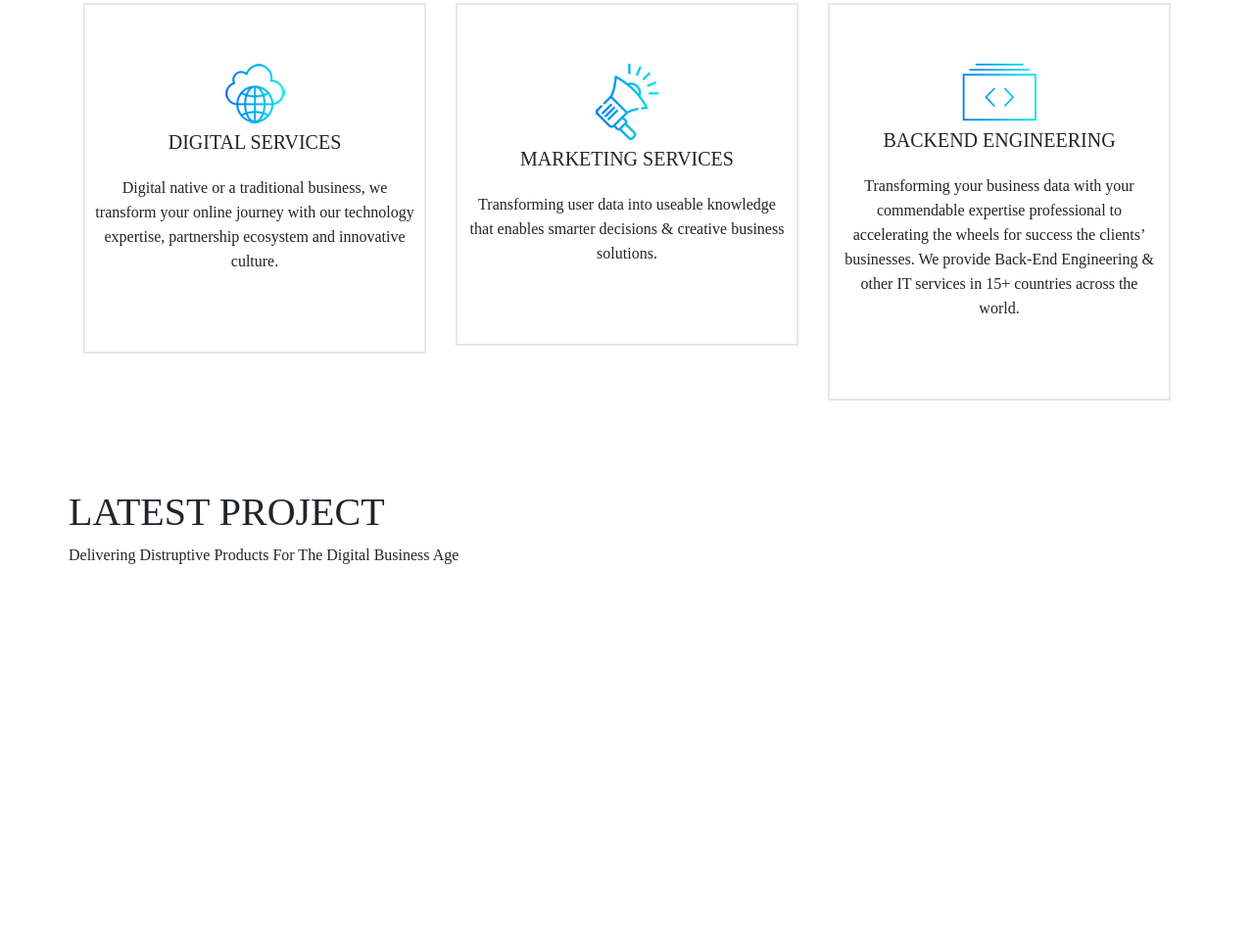
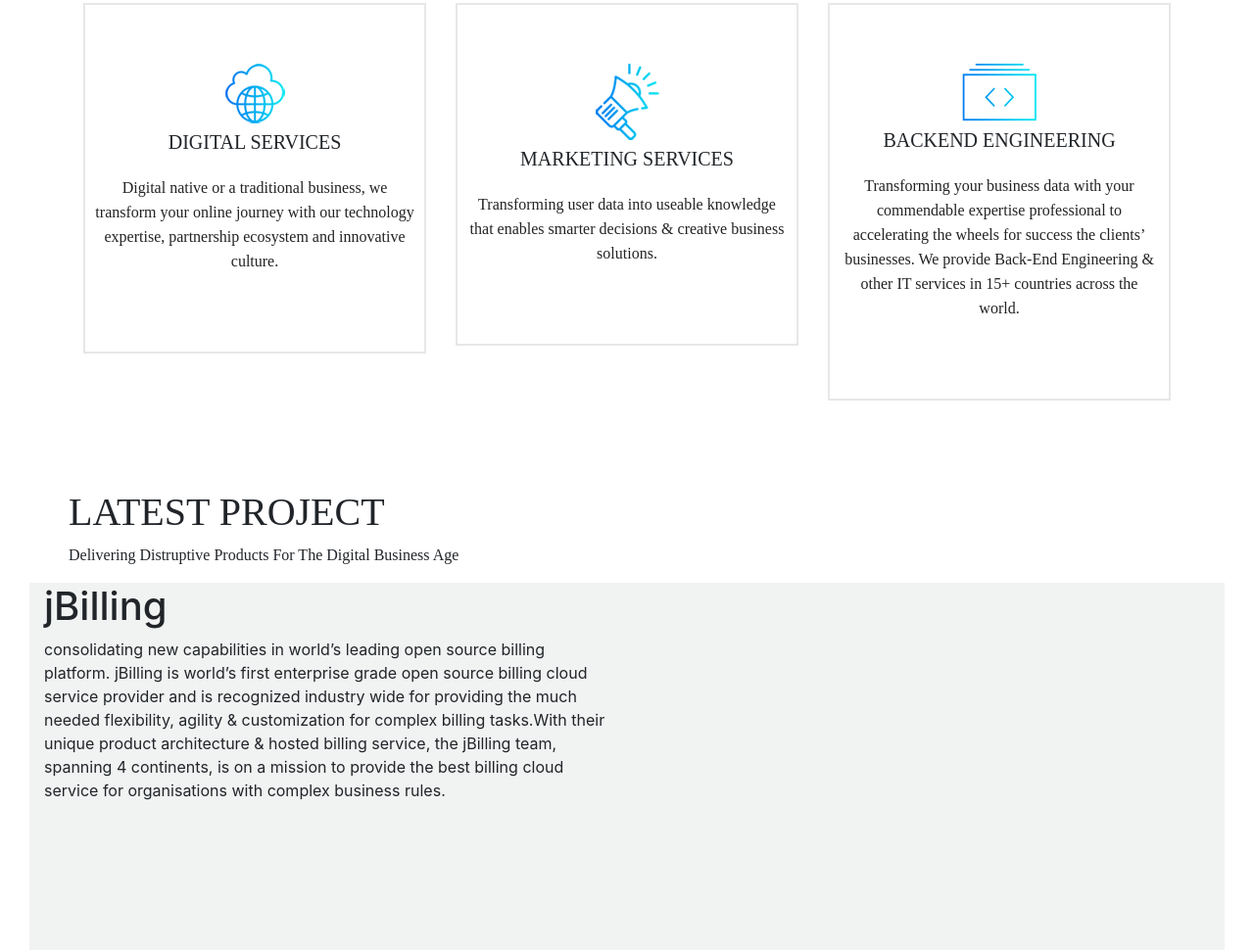
Before and after one commit to vicky1337/Jelly-Project, a plain HTML site: page index.html in a window 1280 px wide. Shown: the part 2076-3046 px from the top of the page at 98% size. Before the commit the page ends 2671 px from the top, so only its background shows below. Drawn offline with nearby package versions, Linux system fonts and the light colour scheme.

Commit message:
banner commit

```diff
--- a/css/style.css
+++ b/css/style.css
@@ -181,7 +181,12 @@
 .project-heading{
     font-family: "raleway";
 
+}
 
+.banner-mac{
+    height: 375px;
+    width: 100%;
+    background-color: #f1f2f2;
 }
 
 
--- a/index.html
+++ b/index.html
@@ -145,7 +145,8 @@
                             </div>
 
                             <div class="text">
-                                <span>Creating meaningful user experiences that deepens customer engagement, increases conversion rates & strengthen brands.</span>
+                                <span>Creating meaningful user experiences that deepens customer engagement, increases
+                                    conversion rates & strengthen brands.</span>
                             </div>
                         </div>
                     </div>
@@ -161,7 +162,9 @@
                             </div>
 
                             <div class="text">
-                                <span>Jellyfish Technologies offers frontend web development services for fast-growing tech companies. Join our frontend experts on board, you have all the needed skills & help and tools to make your product always unique.</span>
+                                <span>Jellyfish Technologies offers frontend web development services for fast-growing
+                                    tech companies. Join our frontend experts on board, you have all the needed skills
+                                    & help and tools to make your product always unique.</span>
                             </div>
                         </div>
                     </div>
@@ -177,7 +180,8 @@
                             </div>
 
                             <div class="text">
-                                <span>Creating experiential solutions with our 'Design led Engineering' approach to the generation that always mobile.</span>
+                                <span>Creating experiential solutions with our 'Design led Engineering' approach to the
+                                    generation that always mobile.</span>
                             </div>
                         </div>
                     </div>
@@ -193,7 +197,8 @@
                             </div>
 
                             <div class="text">
-                                <span>Digital native or a traditional business, we transform your online journey with our technology expertise, partnership ecosystem and innovative culture.</span>
+                                <span>Digital native or a traditional business, we transform your online journey with
+                                    our technology expertise, partnership ecosystem and innovative culture.</span>
                             </div>
                         </div>
                     </div>
@@ -209,7 +214,8 @@
                             </div>
 
                             <div class="text">
-                                <span>Transforming user data into useable knowledge that enables smarter decisions & creative business solutions.</span>
+                                <span>Transforming user data into useable knowledge that enables smarter decisions &
+                                    creative business solutions.</span>
                             </div>
 
                         </div>
@@ -225,7 +231,9 @@
                             </div>
 
                             <div class="text">
-                                <span>Transforming your business data with your commendable expertise professional to accelerating the wheels for success the clients’ businesses. We provide Back-End Engineering & other IT services in 15+ countries across the world.</span>
+                                <span>Transforming your business data with your commendable expertise professional to
+                                    accelerating the wheels for success the clients’ businesses. We provide Back-End
+                                    Engineering & other IT services in 15+ countries across the world.</span>
                             </div>
 
                         </div>
@@ -257,6 +265,33 @@
         </div>
 
 
+        <div class="col-md-12 col-xs-12 col-sm-12">
+            <div class="container-fluid">
+                <div class="row">
+                    <div class="banner-mac">
+                        <div class="col-md-6 col-sm-6 col-xs-6">
+                            <h1>jBilling</h1>
+                            <p>consolidating new capabilities in world’s leading open source billing platform.
+
+                                jBilling is world’s first enterprise grade open source billing cloud service provider
+                                and is recognized industry wide for
+                                providing the much needed flexibility, agility & customization for complex billing
+                                tasks.With their unique product architecture
+                                & hosted billing service, the jBilling team, spanning 4 continents, is on a mission to
+                                provide the best billing cloud service
+                                for organisations with complex business rules.</p>
+
+                        </div>
+
+                    </div>
+
+                </div>
+
+            </div>
+
+        </div>
+
+
 
         <!--Latest Project Ends-->
 
```
Lines whose indentation alone changed are shown as unchanged.
